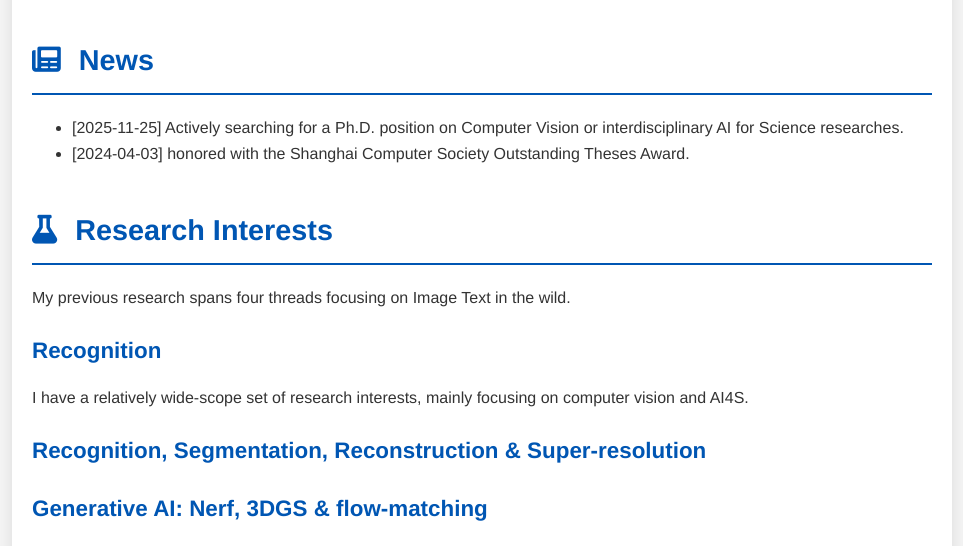
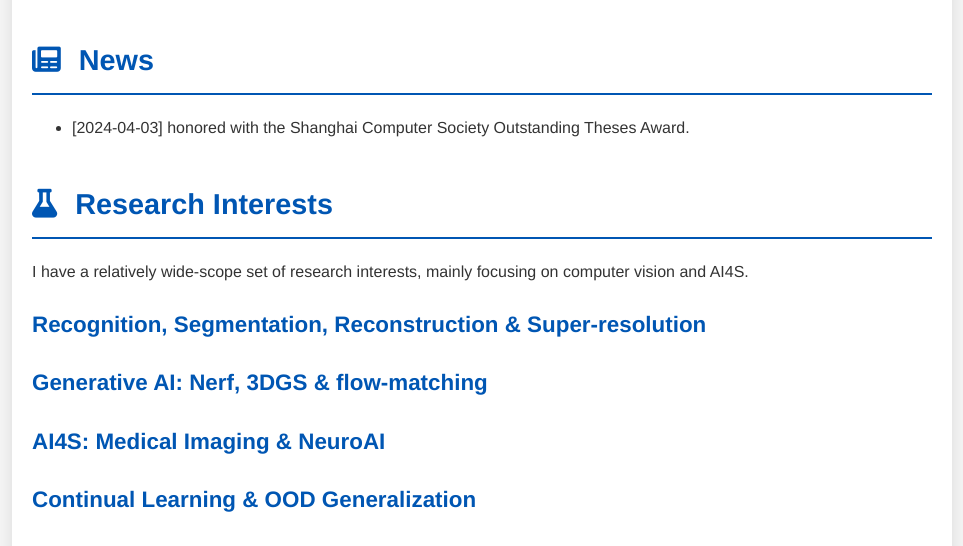
Before and after one commit to xyzu1996/xyzu1996.github.io, a plain HTML site: page index.html in a window 1280 px wide. Shown: the part 238-784 px from the top of the page, without its empty margins (158-1121 px from the left). Drawn offline with Linux system fonts and the light colour scheme.

Commit message:
Update index.html

```diff
--- a/index.html
+++ b/index.html
@@ -39,7 +39,6 @@
                 <h2><i class="fas fa-newspaper"></i> News</h2>
                 <div class="news-list">
                     <ul>
-                        <li><span class="date">[2025-11-25]</span> Actively searching for a Ph.D. position on Computer Vision or interdisciplinary AI for Science researches.</li>
                         <li><span class="date">[2024-04-03]</span> honored with the Shanghai Computer Society Outstanding Theses Award.</li>
                     </ul>
                 </div>
@@ -47,9 +46,7 @@
             <!-- 2. 研究方向和研究兴趣 -->
             <section id="research">
                 <h2><i class="fas fa-flask"></i> Research Interests</h2>
-                <p>My previous research spans four threads focusing on Image Text in the wild.</p>
                 <div class="research-item">
-                    <h3>Recognition</h3>
                     <p>I have a relatively wide-scope set of research interests, mainly focusing on computer vision and AI4S.</p>
                 </div>
                 <div class="research-item">
```
